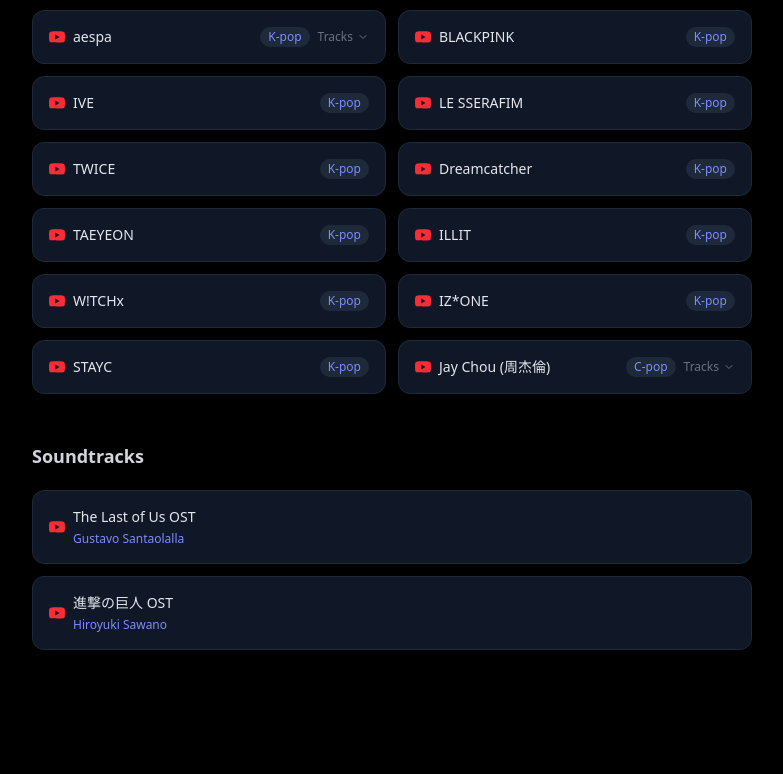
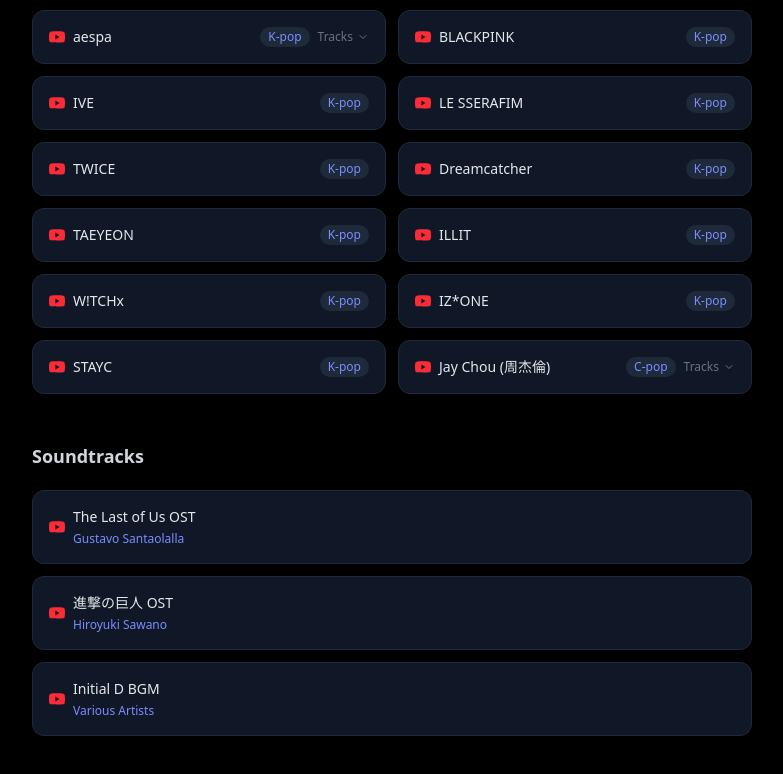
Before and after one commit to s1280061/my-portfolio, a Next.js app: page /music in a window 1280 px wide. Shown: the part 390-1164 px from the top of the page, without its empty margins (248-1031 px from the left). Before the commit the page ends 1136 px from the top, so only its background shows below. Built offline with nearby package versions, Linux system fonts and the light colour scheme.

Commit message:
Add Initial D BGM to soundtracks

```diff
--- a/app/music/page.tsx
+++ b/app/music/page.tsx
@@ -101,6 +101,11 @@
     title: "進撃の巨人 OST",
     composer: "Hiroyuki Sawano",
     url: "https://music.youtube.com/playlist?list=PLY7ZxyS8rMhu3lBIZsSll2Xxnh0g-ey5Y",
+  },
+  {
+    title: "Initial D BGM",
+    composer: "Various Artists",
+    url: "https://music.youtube.com/playlist?list=OLAK5uy_mFwgi3GQlez3z1TZWYSKWpS2wXY5x2xec",
   },
 ];
 
```
